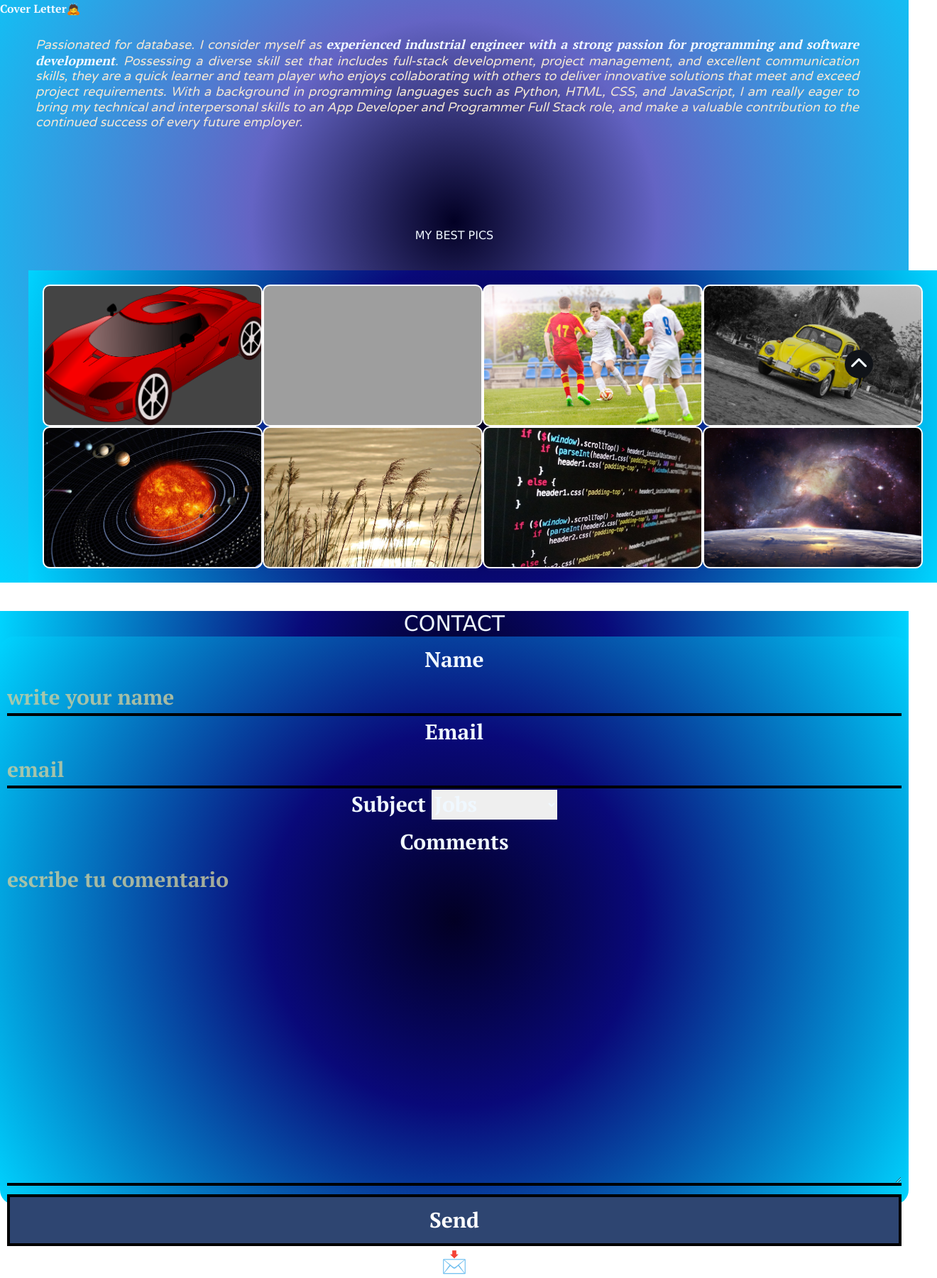
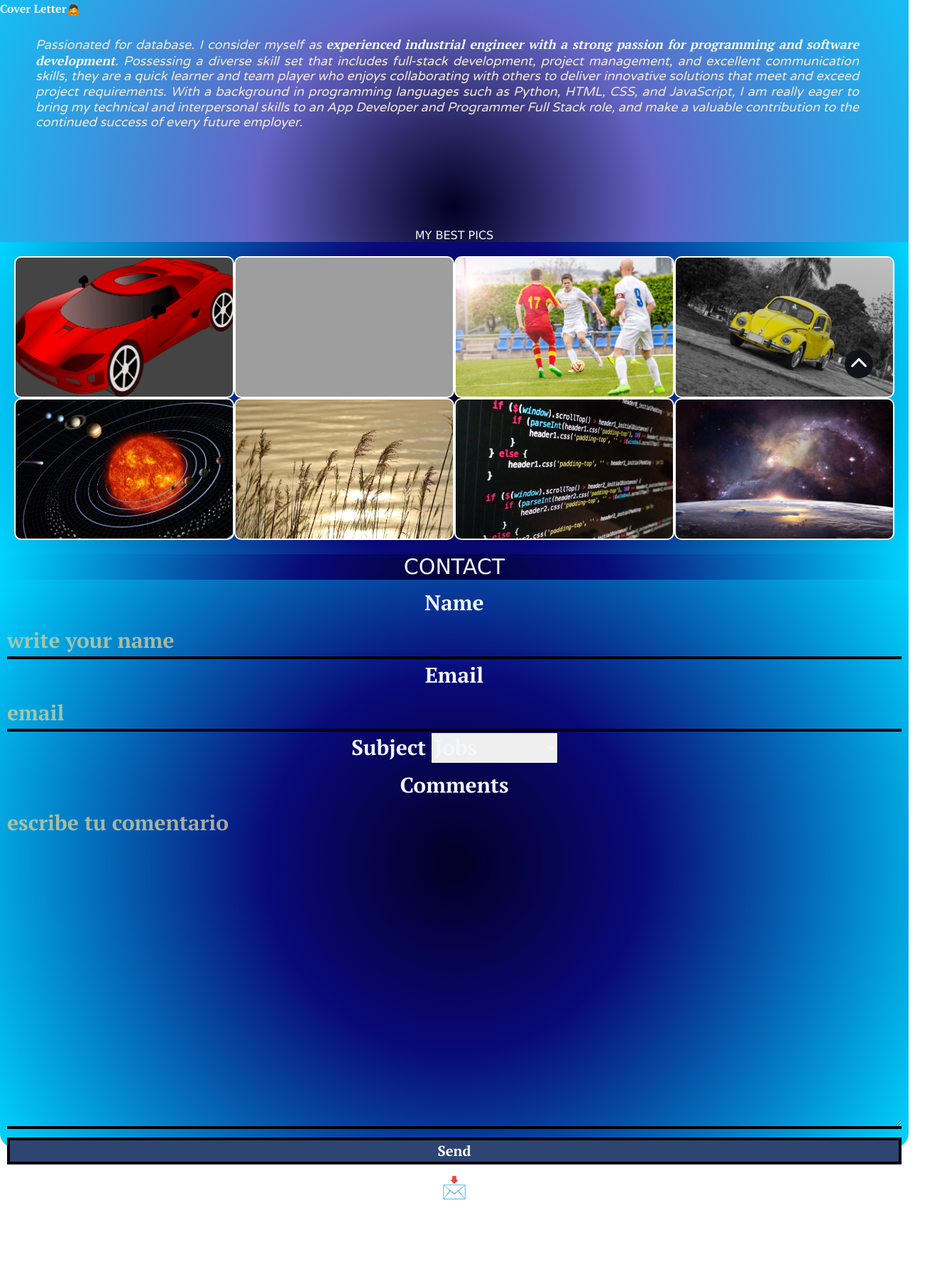
Before and after one commit to mauginga/Preentrega3-Gingarelli, a website: page index.html in a window 1280 px wide. Shown: the part 217-2018 px from the top of the page at 71% size, 1320 px wide, since content can reach past the window. After the commit the page ends 1913 px from the top, so only its background shows below. Drawn offline with nearby package versions, Linux system fonts and the light colour scheme; grey boxes are pictures that could not be loaded; a web font is replaced by a local one.

Commit message:
last commit

```diff
--- a/css/estilos.scss
+++ b/css/estilos.scss
@@ -37,7 +37,6 @@ header {
     justify-content: space-between;
     text-align: 0 0 5px #000, 0 0 5px #000;
     border-radius: 10px;
-    border-color: goldenrod;
     border-width: 3px;
 
     i:hover {
@@ -239,11 +238,12 @@ form textarea::placeholder{
     color: rgba(205, 205, 157, 0.8);
 }
 form #enviar{
-    font-size: 30px;
+    font-size: 20px;
     background-color: #2e4571;
     color: white;
     border: 4px solid black;
-    padding: 10px;
+    display:block;
+    margin-bottom: 10px;
 }
 form #enviar:hover{
     background-color: rgba(51, 5, 5, 0.7);
@@ -321,15 +321,14 @@ section{
     animation-delay: 50ms;
 }
 .galeria{
-    width: 100%;
+    max-width: 100%;
     height: 100hv;
     background: rgb(2,0,36);
     background: radial-gradient(circle, rgba(2,0,36,1) 0%, rgba(9,9,121,1) 35%, rgba(0,212,255,1) 100%);
     padding: 20px;
     display: grid;
-    grid-template-columns: 1fr;
-    grid-template-rows: 200px;
-
+    grid-template-columns: 1fr 1fr;
+    grid-template-rows: repeat(4,200px);
 }
 .item{
     width: 100%;
--- a/index.html
+++ b/index.html
@@ -35,11 +35,11 @@
         </div>
     </header>
     <div class="contenedor">
-        <main>
+        <main role="main" class="flex-shrink-0">
             <h1>Cover Letter🙇</h1º>
             <p>Passionated for database. I consider myself as <strong> experienced industrial engineer with a strong passion for programming and software development</strong>. Possessing a diverse skill set that includes full-stack development, project management, and excellent communication skills, they are a quick learner and team player who enjoys collaborating with others to deliver innovative solutions that meet and exceed project requirements. With a background in programming languages such as Python, HTML, CSS, and JavaScript, I am really eager to bring my technical and interpersonal skills to an App Developer and Programmer Full Stack role, and make a valuable contribution to the continued success of every future employer.</p>
         <h2>My best Pics</h2>
-            <div class="galeria container m-10">
+            <div class="galeria container">
                 <div class="item item1"></div>
                 <div class="item item2"></div>
                 <div class="item item3"></div>
```
Also changed, not shown: pages/contact.html (+3 -3 lines), pages/hobbies.html (+21 -2 lines), css/estilos.css, 3 other files.
